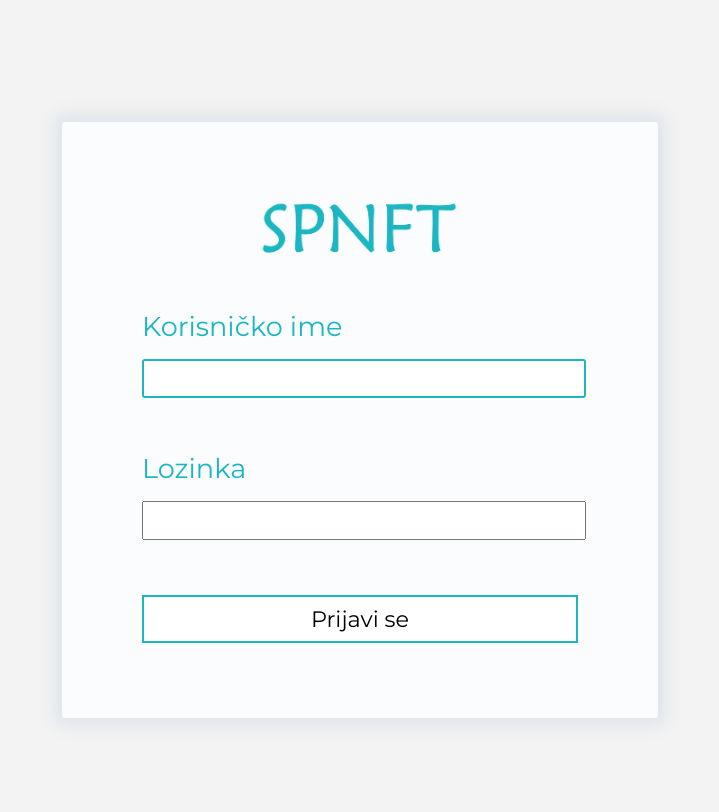
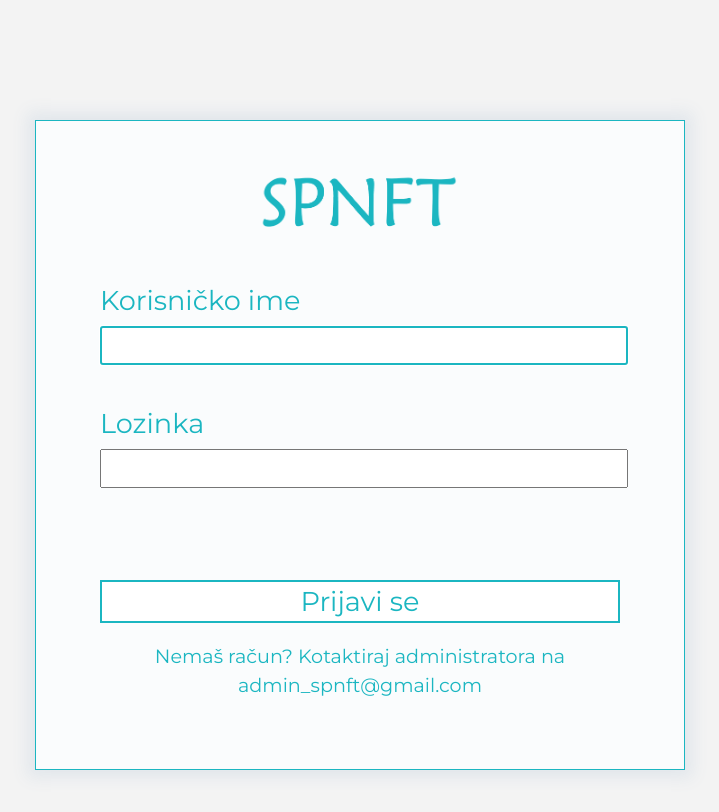
Before and after one commit to js314head/spnft, a React (Create React App) app: page / in a window 1280 px wide. Shown: the top 812 px of the page, without its empty margins (280-999 px from the left). Built offline with nearby package versions, Linux system fonts and the light colour scheme; no server answers.

Commit message:
home page in progress

```diff
--- a/package.json
+++ b/package.json
@@ -10,6 +10,7 @@
     "node-sass": "^4.14.1",
     "react": "^16.13.1",
     "react-dom": "^16.13.1",
+    "react-router-dom": "^5.2.0",
     "react-scripts": "3.4.3"
   },
   "scripts": {
--- /dev/null
+++ b/src/Customers.js
@@ -0,0 +1,12 @@
+import React, { useState, useEffect } from 'react';
+import './Customers.scss';
+
+const Customers = () => {
+  return (
+    <div className="Customers">
+      <h2>Customers</h2>
+    </div>
+  );
+};
+
+export default Customers;
--- /dev/null
+++ b/src/Customers.scss
@@ -0,0 +1,4 @@
+.Customers {
+  width: 100%;
+  background-color: var(--light-blue);
+}
--- /dev/null
+++ b/src/Home.js
@@ -0,0 +1,15 @@
+import React from 'react';
+import Menu from './Menu';
+import Customers from './Customers';
+import './Home.scss';
+
+const Home = ({ handleLogout }) => {
+  return (
+    <div className="Home">
+      <Menu handleLogout={handleLogout} />
+      <Customers />
+    </div>
+  );
+};
+
+export default Home;
--- /dev/null
+++ b/src/Home.scss
@@ -0,0 +1,9 @@
+.Home {
+  margin: 8vh auto;
+  width: 85vw;
+  height: 82vh;
+  border: 1px solid red;
+  border: 1px solid var(--main-blue);
+  box-shadow: 0px 0px 15px 8px var(--grey);
+  display: flex;
+}
--- a/src/Login.js
+++ b/src/Login.js
@@ -1,8 +1,8 @@
 import React, { useState, useEffect } from 'react';
+import Home from './Home';
 import './Login.scss';
 import logo from './images/logo.png';
 import fire from './fire';
-import { auth } from 'firebase';
 
 const Login = () => {
   const [user, setUser] = useState('');
@@ -10,7 +10,6 @@ const Login = () => {
   const [password, setPassword] = useState('');
   const [emailError, setEmailError] = useState('');
   const [passwordError, setPasswordError] = useState('');
-  const [hasAccount, sethasAccount] = useState('');
 
   const clearInputs = () => {
     setEmail('');
@@ -41,24 +40,6 @@ const Login = () => {
       });
   };
 
-  const handleSignup = () => {
-    clearErrors();
-    fire
-      .auth()
-      .createUserWithEmailAndPassword(email, password)
-      .catch((err) => {
-        switch (err.code) {
-          case 'auth/email-already-in-use':
-          case 'auth/invalid-email':
-            setEmailError(err.message);
-            break;
-          case 'auth/weak-password':
-            setPasswordError(err.message);
-            break;
-        }
-      });
-  };
-
   const handleLogout = () => {
     fire.auth().signOut();
   };
@@ -79,6 +60,10 @@ const Login = () => {
   }, []);
 
   return (
+    <>
+      {user ? (
+        <Home handleLogout={handleLogout} />
+      ) : (
         <div className="Login">
           <img src={logo} className="Login-logo" alt="spnft-logo" />
           <label>
@@ -102,8 +87,16 @@ const Login = () => {
             />
           </label>
           <p className="errorMessage">{passwordError}</p>
-      <button className="Login-btn">Prijavi se</button>
+          <button className="Login-btn" onClick={handleLogin}>
+            Prijavi se
+          </button>
+          <p className="Login-newUser">
+            Nemaš račun? Kotaktiraj administratora na{' '}
+            <span>admin_spnft@gmail.com</span>
+          </p>
         </div>
+      )}
+    </>
   );
 };
 
--- a/src/Login.scss
+++ b/src/Login.scss
@@ -4,15 +4,14 @@
   color: var(--main-blue);
   display: flex;
   flex-direction: column;
-  width: 600px;
-  height: 600px;
+  width: 650px;
+  height: 650px;
   margin: 15vh auto;
   font-size: 1.7rem;
-  border: 2px solid var(--grey);
+  border: 1px solid var(--main-blue);
   box-shadow: 0px 0px 15px 8px var(--grey);
-  border-radius: 5px;
   box-sizing: border-box;
-  padding: 5rem;
+  padding: 4rem;
   justify-content: center;
 
   &-logo {
@@ -23,7 +22,7 @@
 
   input {
     display: block;
-    margin-top: 1rem;
+    margin-top: 0.6rem;
     width: 100%;
     font-size: 1.7rem;
     font-family: 'Montserrat', sans-serif;
@@ -35,8 +34,10 @@
   }
 
   &-btn {
-    font-size: 1.4rem;
-    padding: 0.5rem 0rem;
+    color: var(--main-blue);
+    font-size: 1.7rem;
+    margin-top: 50px;
+    padding: 0.2rem 0rem;
     font-family: 'Montserrat', sans-serif;
     background-color: white;
     border: 2px solid var(--main-blue);
@@ -48,4 +49,15 @@
       color: white;
     }
   }
+
+  &-newUser {
+    font-size: 1.2rem;
+    text-align: center;
+    line-height: 1.5;
+  }
 }
+
+.errorMessage {
+  font-size: 1.3rem;
+  color: red;
+}
--- /dev/null
+++ b/src/Menu.js
@@ -0,0 +1,31 @@
+import React, { useState, useEffect } from 'react';
+import { Route, Switch, NavLink } from 'react-router-dom';
+import './Menu.scss';
+import logo from './images/logo.png';
+
+const Menu = ({ handleLogout }) => {
+  return (
+    <div className="Menu">
+      <img src={logo} className="Menu-logo" alt="spnft-logo" />
+      <nav className="Menu-nav">
+        <NavLink to="/" className="navLink">
+          Unos transakcije
+        </NavLink>
+        <NavLink to="/stranke" className="navLink">
+          Kreiranje stranke
+        </NavLink>
+        <NavLink to="/zakon" className="navLink">
+          Zakon
+        </NavLink>
+        <NavLink to="/postavke" className="navLink">
+          Postavke
+        </NavLink>
+      </nav>
+      <button onClick={handleLogout} className="Menu-btn">
+        Odjavi se
+      </button>
+    </div>
+  );
+};
+
+export default Menu;
--- /dev/null
+++ b/src/Menu.scss
@@ -0,0 +1,41 @@
+.Menu {
+  width: 350px;
+  background-color: white;
+  padding: 3rem 1rem;
+  border-right: 1px solid var(--grey);
+  display: flex;
+  flex-direction: column;
+  justify-content: space-between;
+
+  &-logo {
+    width: 180px;
+    align-self: center;
+  }
+
+  .navLink {
+    text-decoration: none;
+    display: block;
+    font-family: 'Montserrat', sans-serif;
+    font-size: 1.4rem;
+    margin: 1.5rem 0rem;
+    color: var(--dark-grey);
+    text-transform: uppercase;
+    font-weight: 500;
+  }
+
+  &-btn {
+    color: var(--main-blue);
+    font-size: 1.3rem;
+    padding: 0.2rem 0rem;
+    font-family: 'Montserrat', sans-serif;
+    background-color: white;
+    border: 2px solid var(--main-blue);
+    transition: all 0.4s ease-in-out;
+    cursor: pointer;
+
+    &:hover {
+      background-color: var(--main-blue);
+      color: white;
+    }
+  }
+}
--- a/src/index.js
+++ b/src/index.js
@@ -1,11 +1,12 @@
 import React from 'react';
 import ReactDOM from 'react-dom';
+import { BrowserRouter } from 'react-router-dom';
 import App from './App';
 import './index.scss';
 
 ReactDOM.render(
-  <React.StrictMode>
+  <BrowserRouter>
     <App />
-  </React.StrictMode>,
+  </BrowserRouter>,
   document.getElementById('root')
 );
--- a/src/index.scss
+++ b/src/index.scss
@@ -3,6 +3,7 @@
   --light-blue: #fafcfd;
   --background: #f3f3f3;
   --grey: #e2e7ec;
+  --dark-grey: #a7b6c6;
 }
 
 body {
```
Also changed, not shown: src/Settings.js (added, +14 -0 lines), 1 other file (tests, documents, lock files or other folders). Lines whose indentation alone changed are shown as unchanged.
